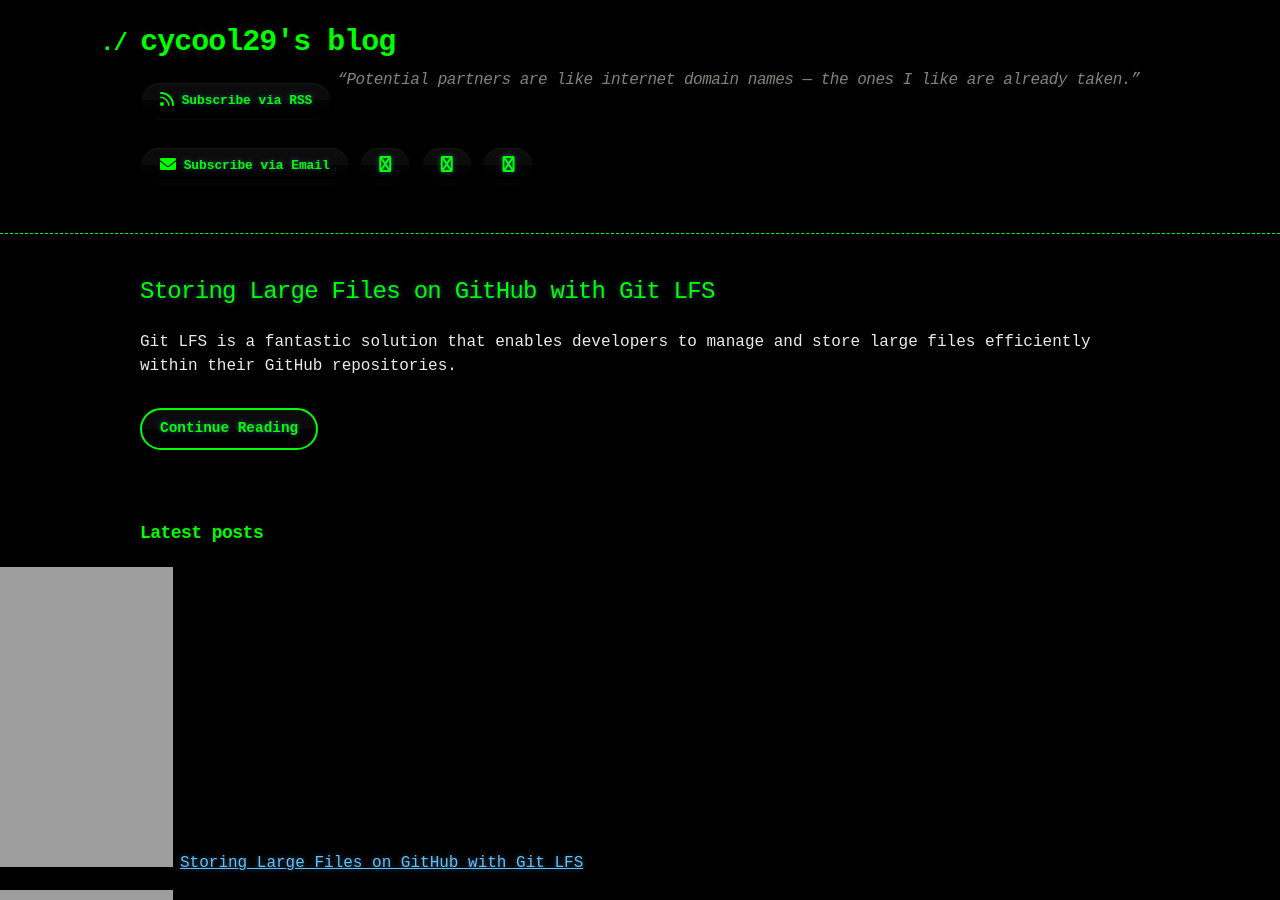
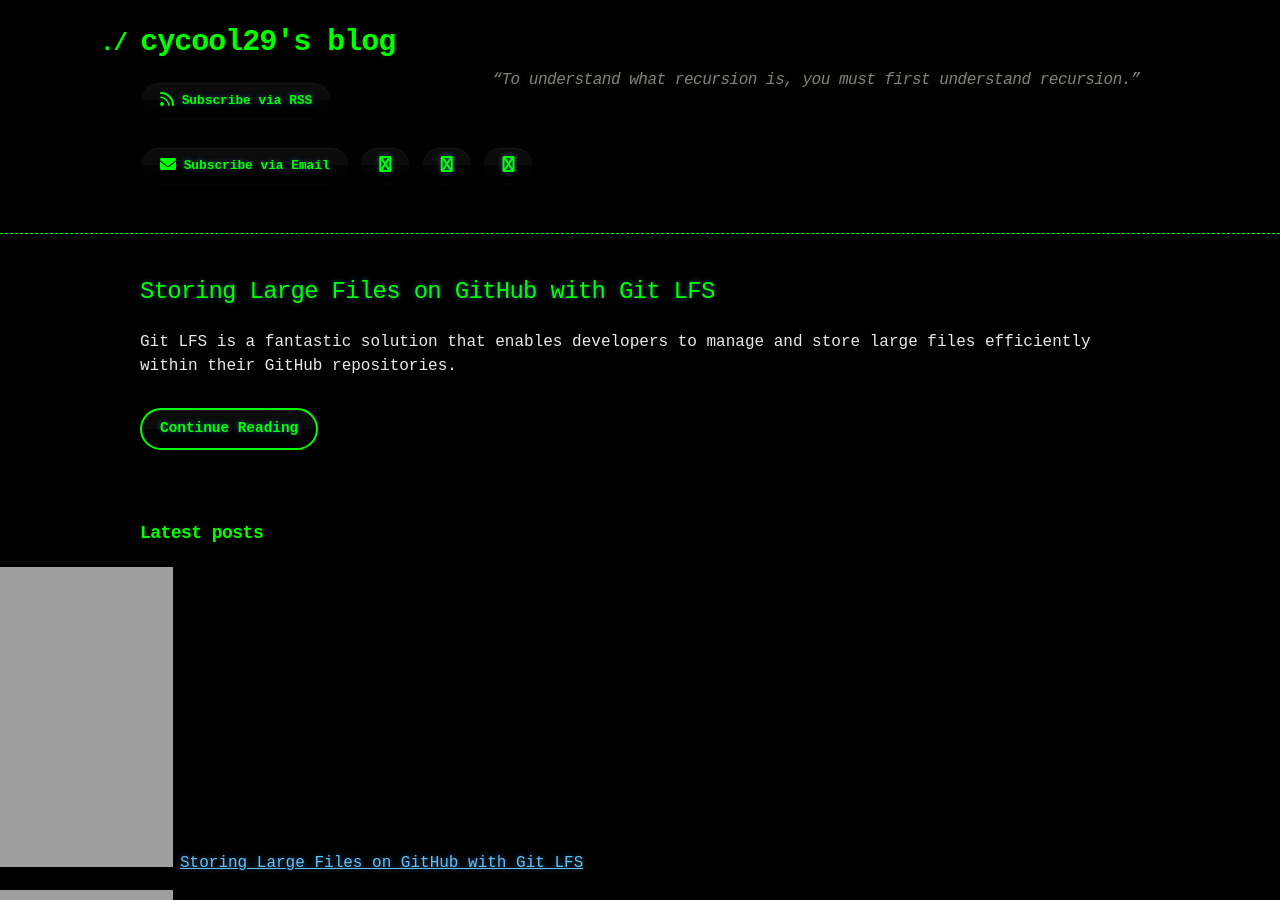
Before and after one commit to cycool29/cycool29.github.io, a Jekyll site: the page built from index.md, in a window 1280 px wide and 900 px high. Built offline with Jekyll 4.4.1, drawn with Linux system fonts in a browser that asks for light colours; a style sheet for code colours, icons or effects is not loaded.

Commit message:
Update quotes

```diff
--- a/_config.yml
+++ b/_config.yml
@@ -1,5 +1,5 @@
 title: cycool29's blog
-description: "“Potential partners are like internet domain names — the ones I like are already taken.” "
+description: "“To understand what recursion is, you must first understand recursion.” "
 bio: A high school student. Intermediate in Python, Git, Bash. Learning JavaScript. He/Him. "
 author: cycool29
 url: https://cycool29.github.io
```
